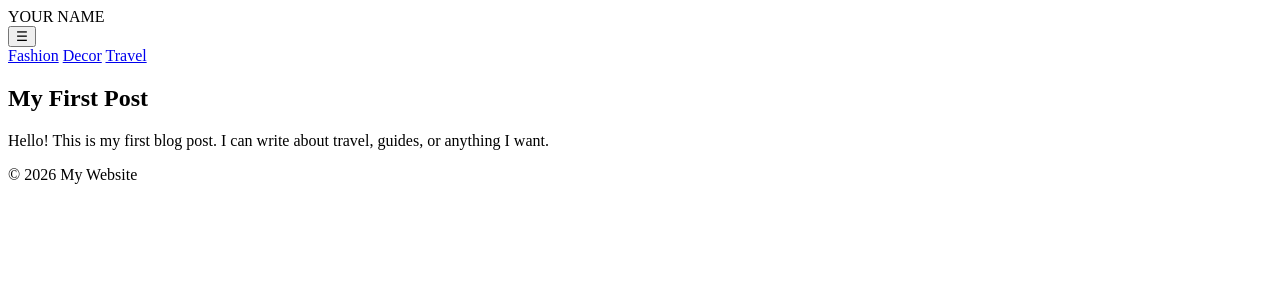
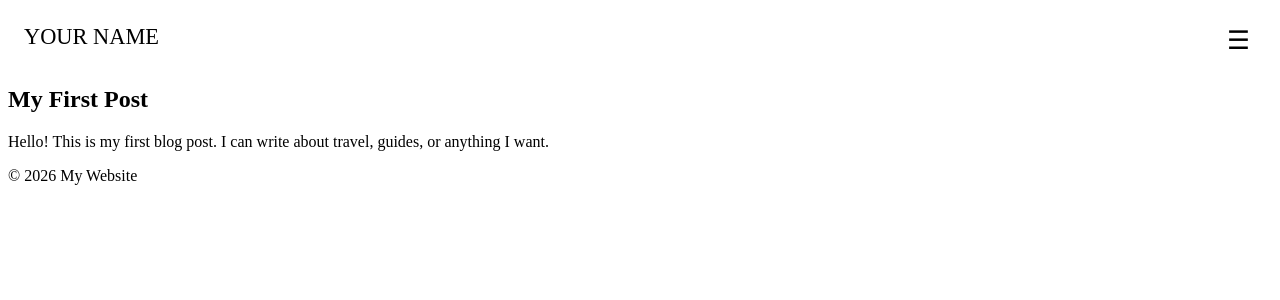
Before and after one commit to alexiefg/notthatalexis.github.io, a Jekyll site: the page built from posts/2026-01-31-first-post.md, in a window 1280 px wide. Shown: the top 300 px of the page. Built offline with Jekyll 4.4.1, drawn with Linux system fonts in a browser that asks for light colours.

Commit message:
Update default.html

```diff
--- a/_layouts/default.html
+++ b/_layouts/default.html
@@ -1,12 +1,12 @@
 <!DOCTYPE html>
 <html lang="en">
 <head>
+  <link rel="stylesheet" href="/assets/css/style.css">
+<script src="/assets/js/script.js" defer></script>
   <meta charset="UTF-8">
   <title>{{ page.title }} | {{ site.title }}</title>
-  <link rel="stylesheet" href="{{ '/assets/style.css' | relative_url }}">
 </head>
 <body>
-  <script src="{{ '/script.js' | relative_url }}"></script>
   {% include header.html %}
   <main>
     {{ content }}
```
